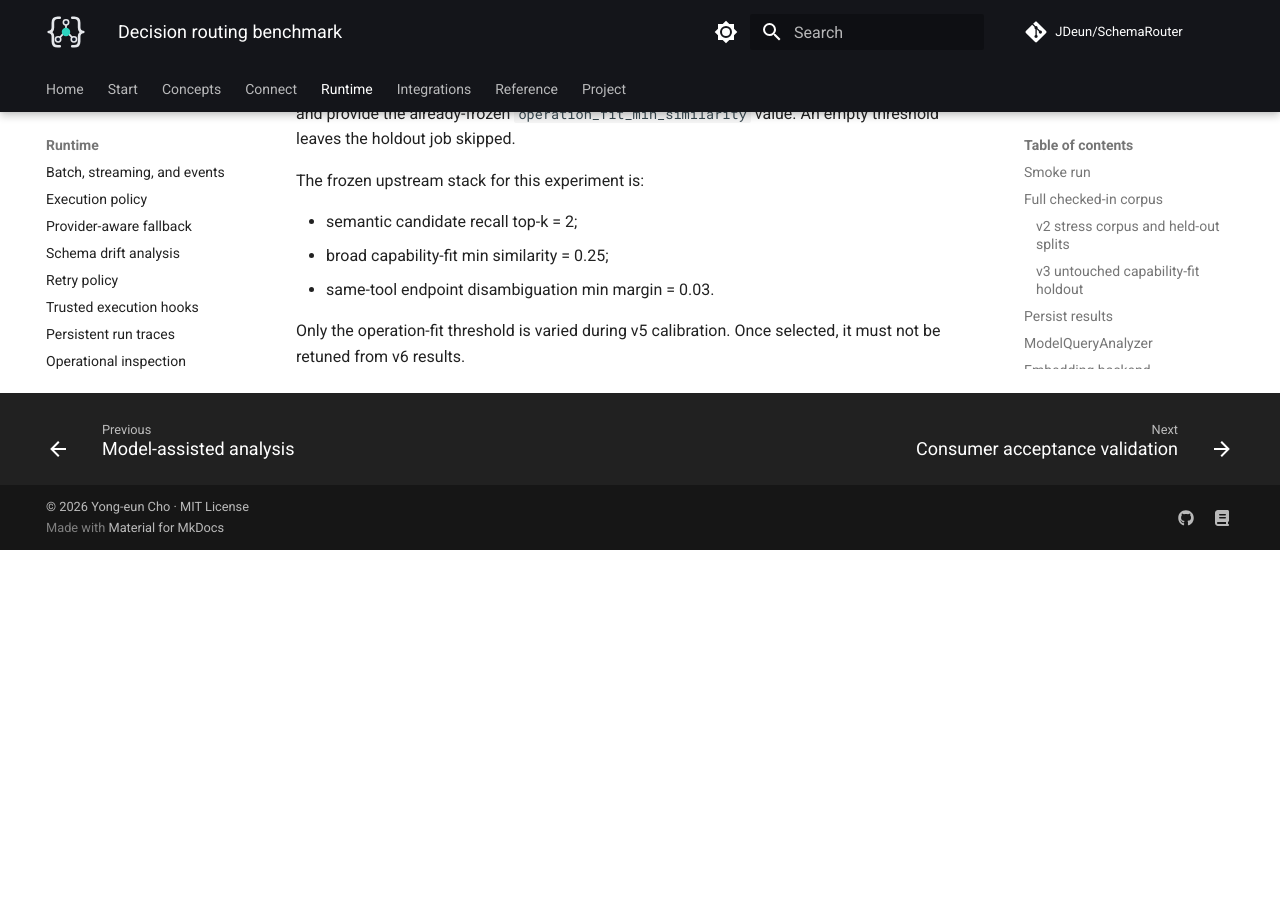
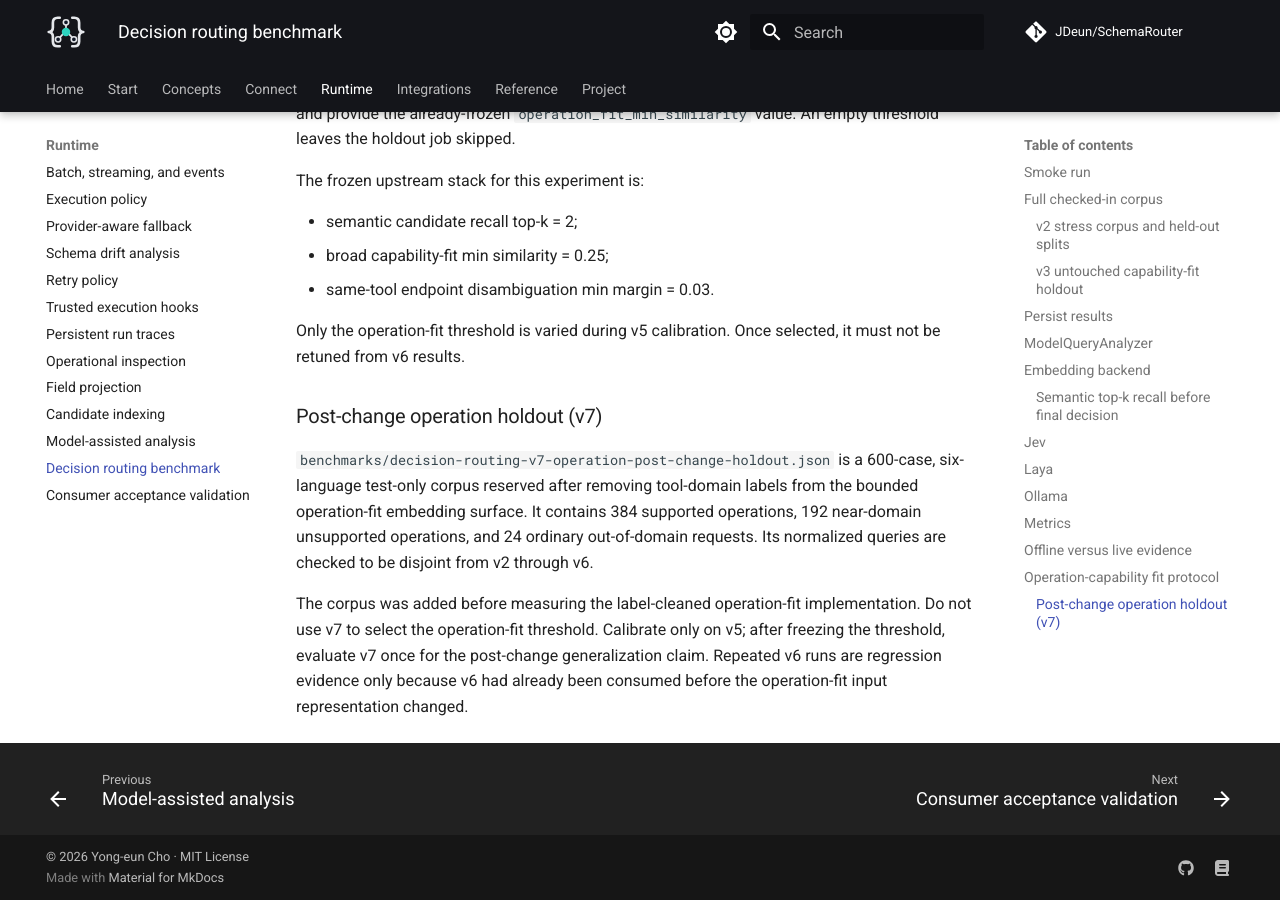
Before and after one commit to JDeun/SchemaRouter, an MkDocs documentation site: the page built from docs/guides/decision-benchmark.md, in a window 1280 px wide and 900 px high, scrolled down 8755 px. Built offline with MkDocs 1.6.1 and Material for MkDocs 9.7.7, drawn with Linux system fonts in a browser that asks for light colours; comment, search, counter and statistics services are not loaded; before the commit the page ends 9305 px from its top, so only the background shows below that.

Commit message:
research: reserve post-change operation holdout

```diff
--- a/docs/guides/decision-benchmark.md
+++ b/docs/guides/decision-benchmark.md
@@ -365,3 +365,17 @@ The frozen upstream stack for this experiment is:
 
 Only the operation-fit threshold is varied during v5 calibration. Once selected, it must not be
 retuned from v6 results.
+
+
+### Post-change operation holdout (v7)
+
+`benchmarks/decision-routing-v7-operation-post-change-holdout.json` is a 600-case,
+six-language test-only corpus reserved after removing tool-domain labels from the bounded
+operation-fit embedding surface. It contains 384 supported operations, 192 near-domain unsupported
+operations, and 24 ordinary out-of-domain requests. Its normalized queries are checked to be
+disjoint from v2 through v6.
+
+The corpus was added before measuring the label-cleaned operation-fit implementation. Do not use v7
+to select the operation-fit threshold. Calibrate only on v5; after freezing the threshold, evaluate
+v7 once for the post-change generalization claim. Repeated v6 runs are regression evidence only
+because v6 had already been consumed before the operation-fit input representation changed.
```
Also changed, not shown: CHANGELOG.md (+1 -0 lines), docs/framework-maturity.md (+1 -1 lines), 2 other files.
